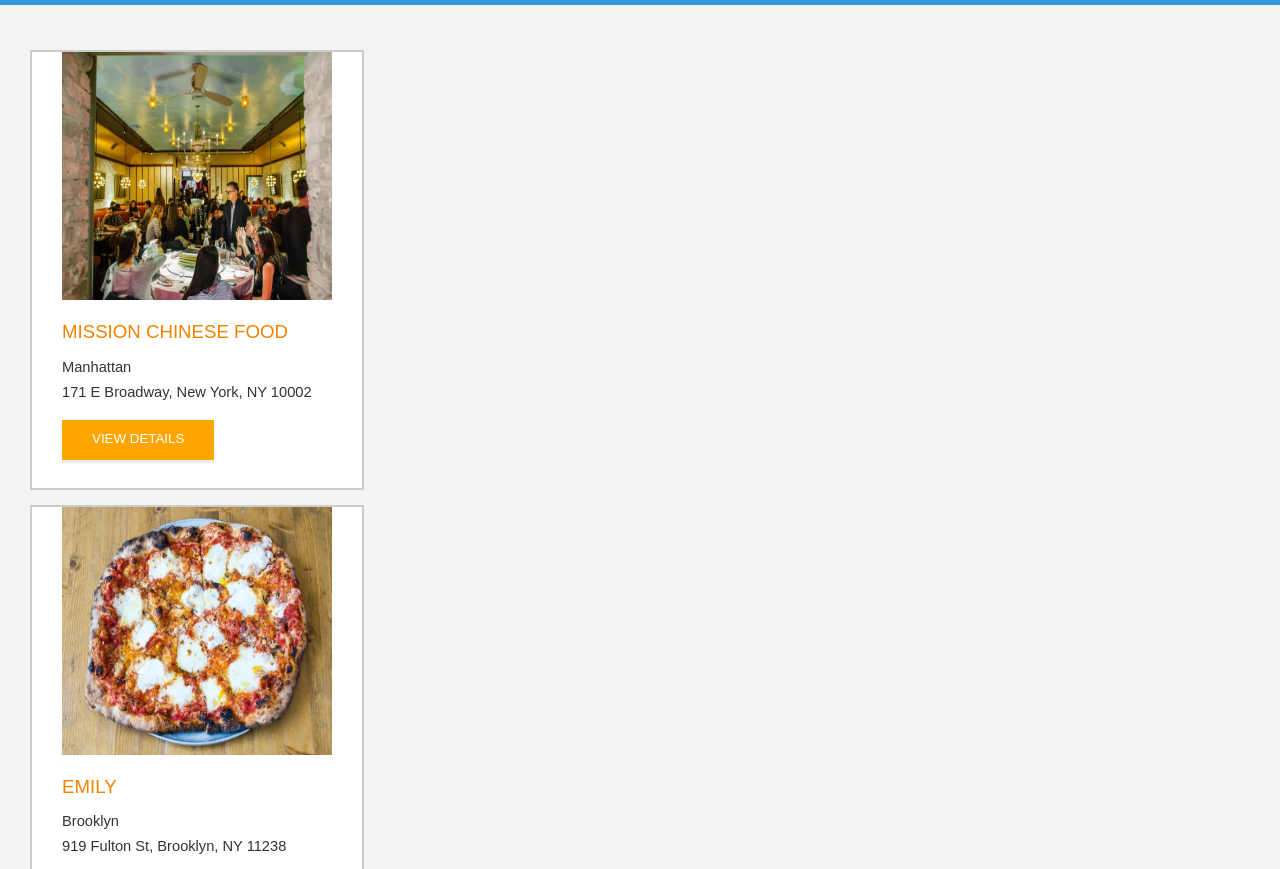
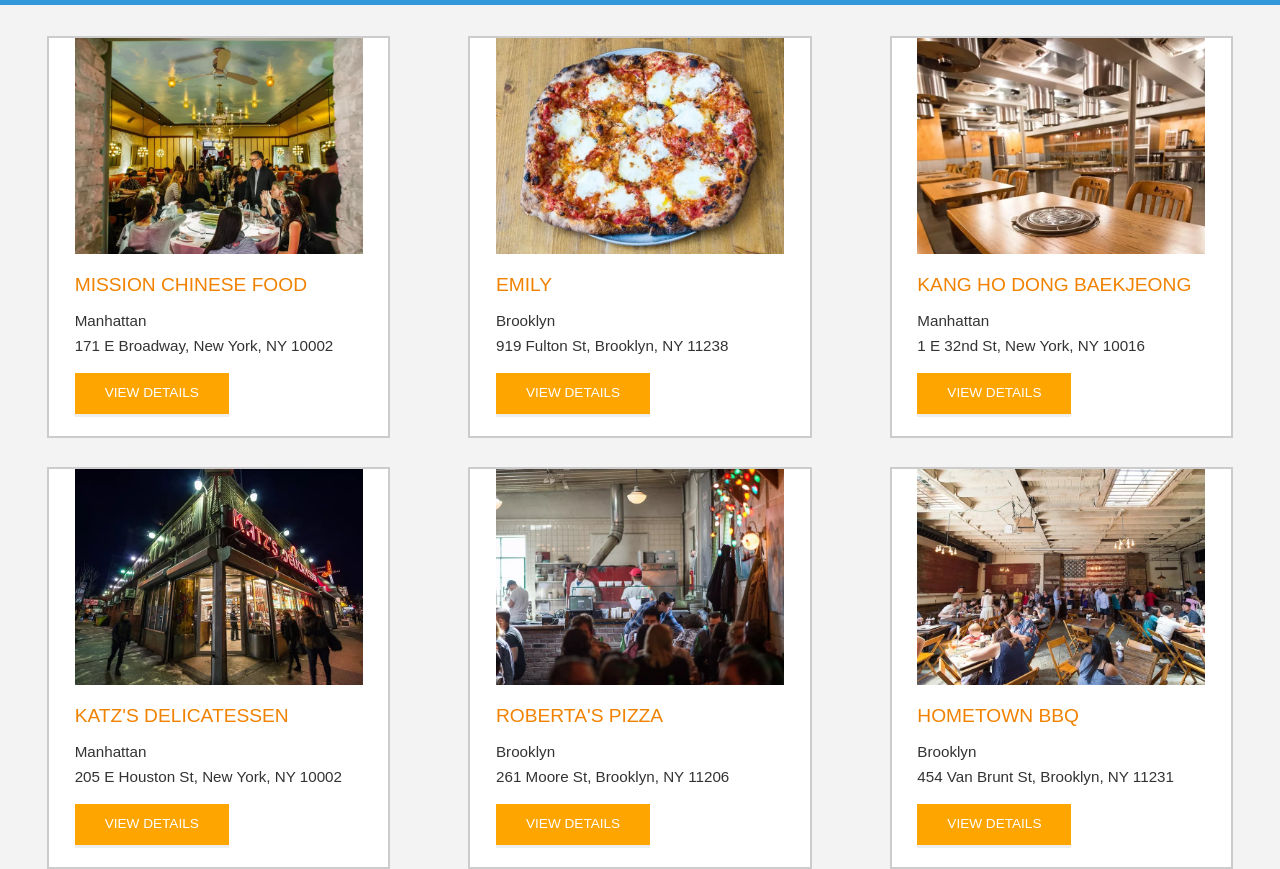
Before and after one commit to jpoiatti/restaurant-reviews-app, a website: page index.html in a window 1280 px wide. Shown: the part 585-1454 px from the top of the page. Drawn offline with nearby package versions, Linux system fonts and the light colour scheme.

Commit message:
Remove redundant styles and change units from px to em in Restaurant Listing section

```diff
--- a/css/styles.css
+++ b/css/styles.css
@@ -133,54 +133,48 @@
 
 /* ====================== Restaurant Listing ====================== */
 #restaurants-list {
+  display: flex;
+  flex-flow: row wrap;
+  justify-content: space-around;
   background-color: #f3f3f3;
   list-style: outside none none;
   margin: 0;
-  padding: 30px 15px 60px;
+  padding: 1em 0.5em 1em;
   text-align: center;
 }
 #restaurants-list li {
   background-color: #fff;
   border: 2px solid #ccc;
   font-family: Arial,sans-serif;
-  margin: 15px;
-  min-height: 380px;
-  padding: 0 30px 25px;
+  margin: 0.9em;
+  padding: 0 1.6em 1.2em;
   text-align: left;
-  width: 270px;
+  max-width: 18em;
 }
 #restaurants-list .restaurant-img {
-  background-color: #ccc;
   display: block;
-  margin: 0;
-  max-width: 100%;
-  min-height: 248px;
-  min-width: 100%;
+  height: auto;
 }
 #restaurants-list li h1 {
   color: #f18200;
-  font-family: Arial,sans-serif;
-  font-size: 14pt;
+  font-size: 1.2em;
   font-weight: 200;
-  letter-spacing: 0;
   line-height: 1.3;
-  margin: 20px 0 10px;
+  margin: 1em 0 0.5em;
   text-transform: uppercase;
 }
 #restaurants-list p {
   margin: 0;
-  font-size: 11pt;
+  font-size: 0.95em;
 }
 #restaurants-list li a {
   background-color: orange;
   border-bottom: 3px solid #eee;
   color: #fff;
   display: inline-block;
-  font-size: 10pt;
-  margin: 15px 0 0;
+  font-size: 0.85em;
+  margin: 1em 0 0;
   padding: 8px 30px 10px;
-  text-align: center;
-  text-decoration: none;
   text-transform: uppercase;
 }
 
```
